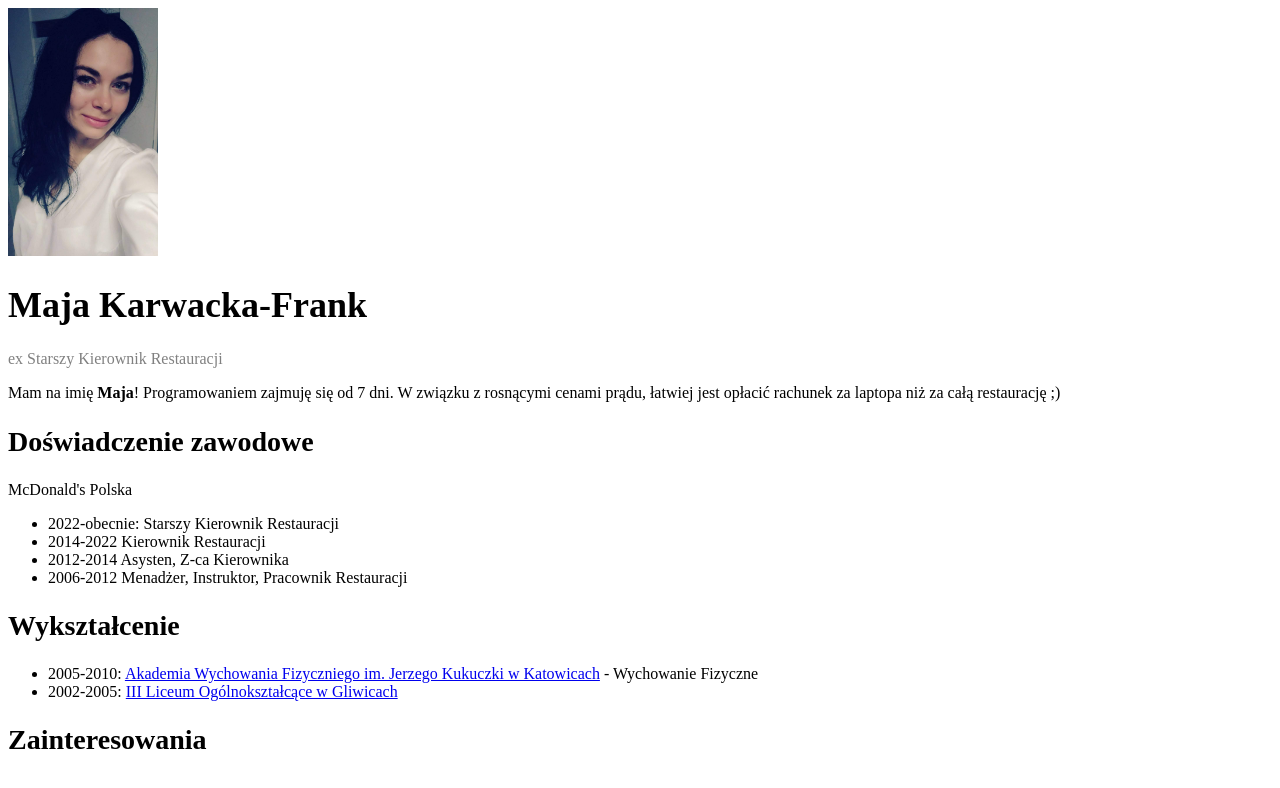
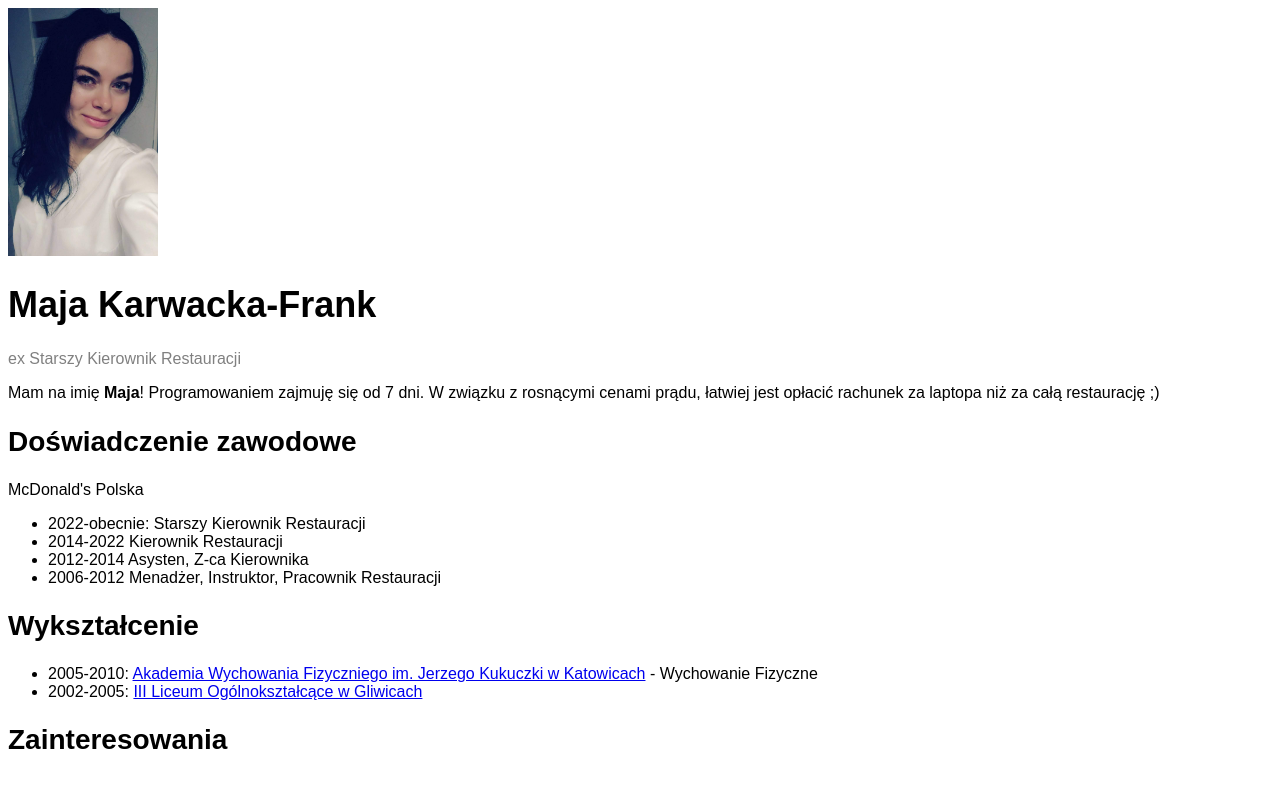
Before and after one commit to maja-karwacka-frank/cv, a plain HTML site: page index.html in a window 1280 px wide. Drawn offline with Linux system fonts and the light colour scheme.

Commit message:
Font-family added to css

```diff
--- a/style.css
+++ b/style.css
@@ -1,10 +1,21 @@
 h2 {
-    font-size: 28px;
+	font-size: 28px;
+	font-family: Arial, Helvetica, sans-serif;
 }
 h1 {
-    font-size: 36px;
+	font-size: 36px;
+	font-family: Arial, Helvetica, sans-serif;
 }
 span {
-    color: grey;
+	color: grey;
+	font-family: Arial, Helvetica, sans-serif;
 }
-img {width: 150px;}
+img {
+	width: 150px;
+}
+p {
+	font-family: Arial, Helvetica, sans-serif;
+}
+li {
+	font-family: Arial, Helvetica, sans-serif;
+}
```
